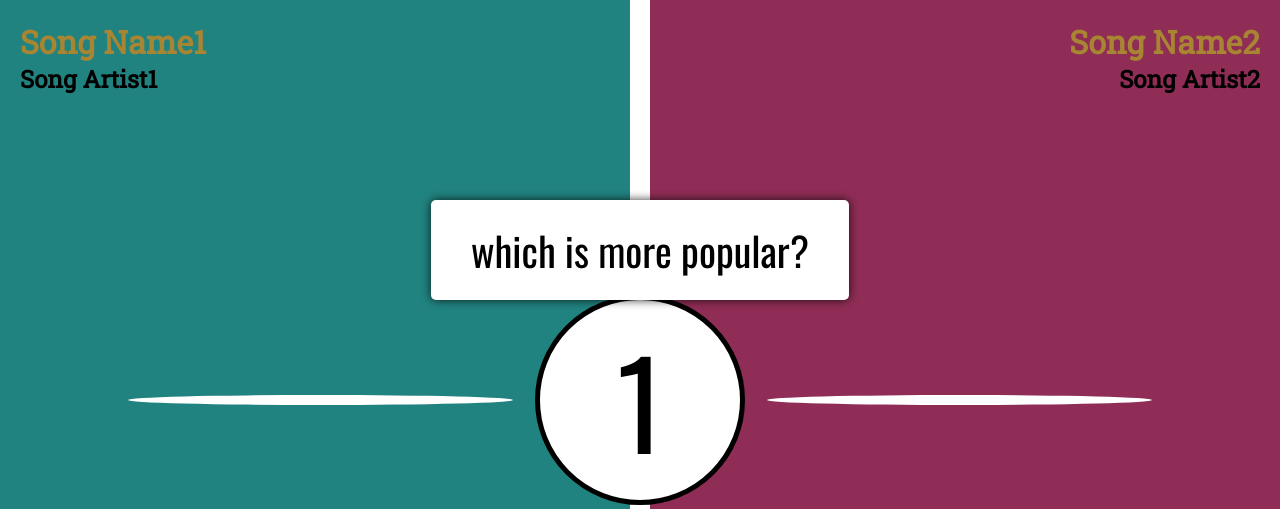
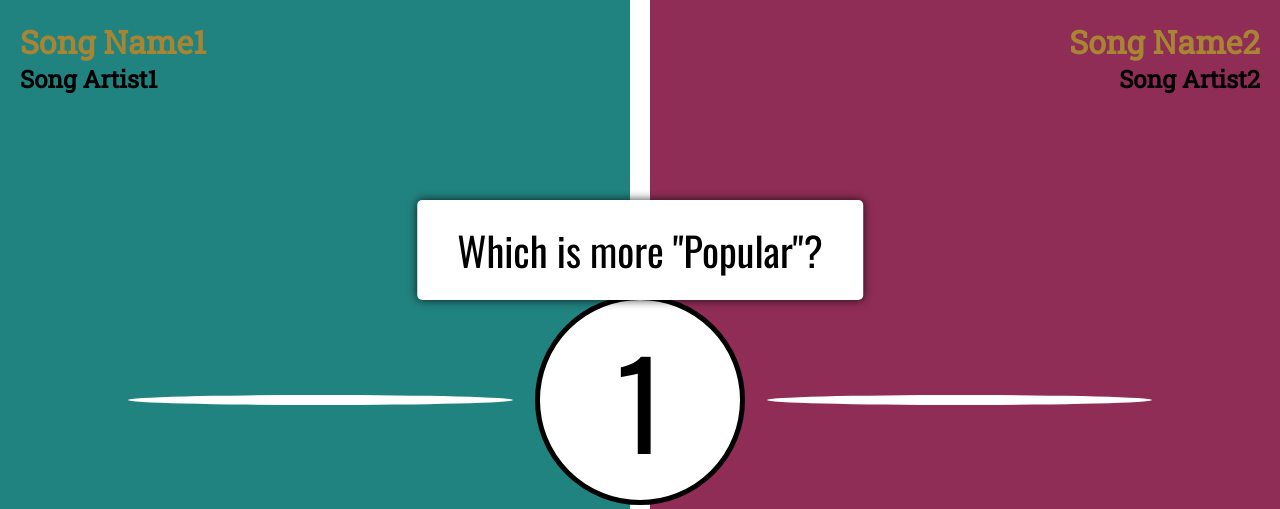
Before and after one commit to AlekAlvarez/Aleks-dev, a Flask app: page /play-again in a window 1280 px wide. Shown: the top 509 px of the page. Run offline with Flask 3, Linux system fonts and the light colour scheme.

Commit message:
small changes

```diff
--- a/app/static/styles/gameStyle.css
+++ b/app/static/styles/gameStyle.css
@@ -136,7 +136,7 @@ body {
 }
 
 /* Brighten and dim effect for the entire side */
-.leftHover:hover {
+/* .leftHover:hover {
     background-color: rgba(255, 255, 255, 0.2);
     filter: brightness(1.2);
 }
@@ -161,7 +161,7 @@ body {
 
 .rightHover {
     right: 0;
-}
+} */
 
 .albumCovers {
     position: absolute;
@@ -185,8 +185,8 @@ body {
     }
 }
 
-.leftHover:hover ~ .containerImages .leftImg,
-.rightHover:hover ~ .containerImages .rightImg,
+/* .leftHover:hover ~ .containerImages .leftImg,
+.rightHover:hover ~ .containerImages .rightImg, */
 .leftImg:hover,
 .rightImg:hover {
     animation: rotate 3s linear infinite;
--- a/app/templates/game.html
+++ b/app/templates/game.html
@@ -39,7 +39,7 @@
             </div>
 
             <div class="gameQuestion">
-                <h2>which is more popular?</h2>
+                <h2>Which is more "Popular"?</h2>
             </div>
 
 
```
